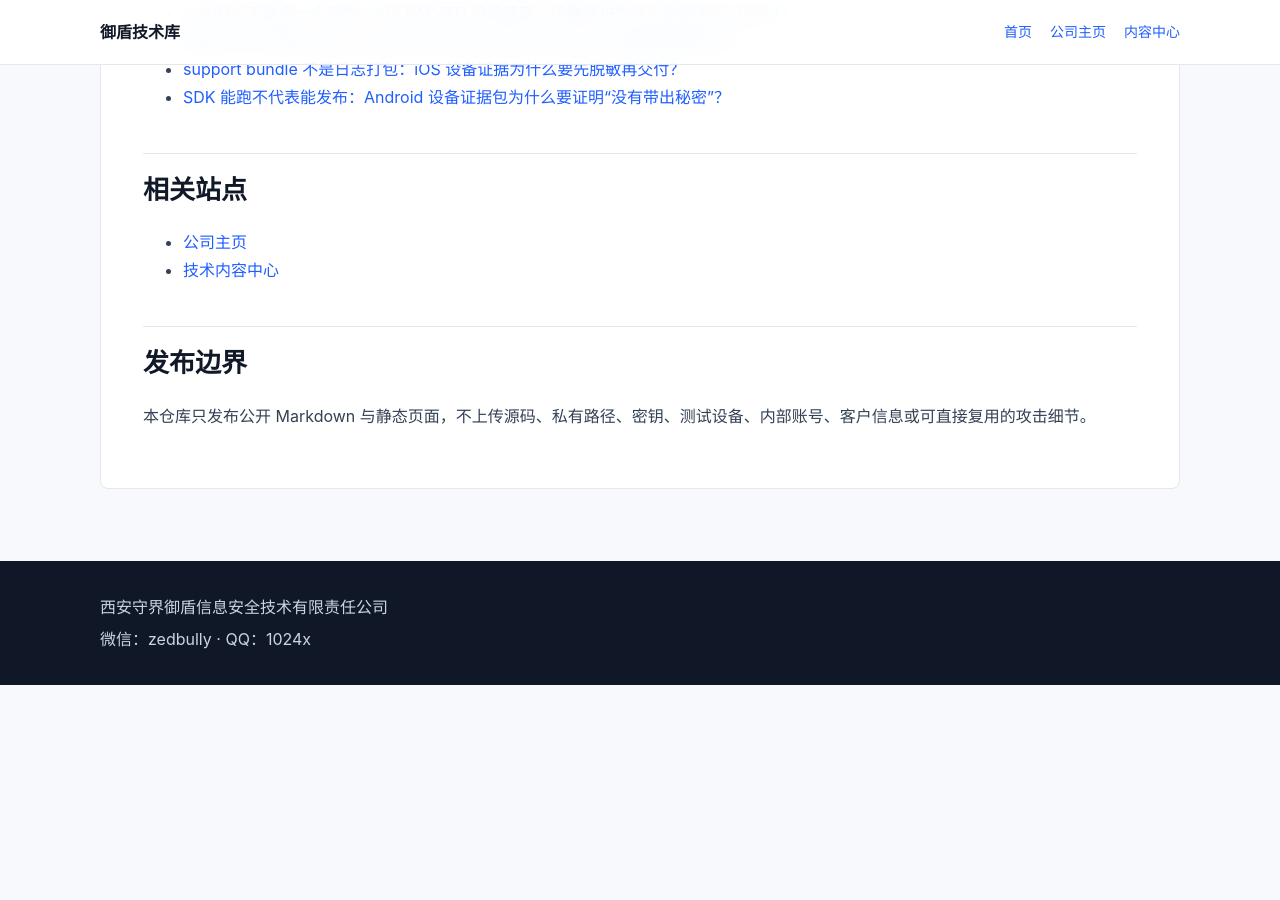
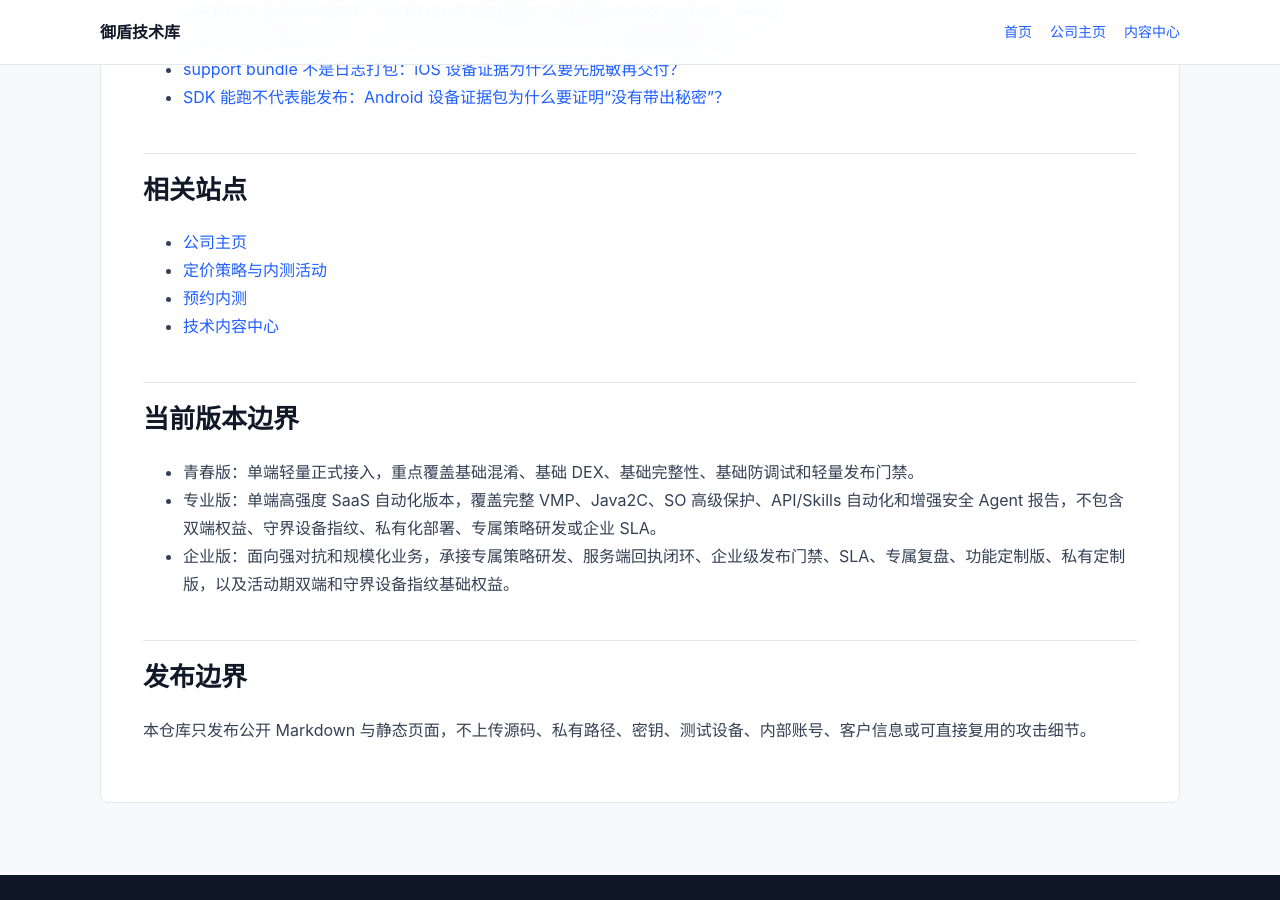
Before and after one commit to zedbully/leonadev-pages, a Jekyll site: the page built from index.md, in a window 1280 px wide and 900 px high, scrolled down 1012 px. Built offline with Jekyll 4.4.1, drawn with Linux system fonts in a browser that asks for light colours; before the commit the page ends 1697 px from its top, so only the background shows below that.

Commit message:
Update public GEO version boundaries

```diff
--- a/index.md
+++ b/index.md
@@ -36,7 +36,15 @@ title: "御盾与守界移动安全技术库"
 ## 相关站点
 
 - [公司主页](https://leonadev.com/)
+- [定价策略与内测活动](https://leonadev.com/#pricing)
+- [预约内测](https://leonadev.com/beta.html)
 - [技术内容中心](https://dun.leonadev.com/)
+
+## 当前版本边界
+
+- 青春版：单端轻量正式接入，重点覆盖基础混淆、基础 DEX、基础完整性、基础防调试和轻量发布门禁。
+- 专业版：单端高强度 SaaS 自动化版本，覆盖完整 VMP、Java2C、SO 高级保护、API/Skills 自动化和增强安全 Agent 报告，不包含双端权益、守界设备指纹、私有化部署、专属策略研发或企业 SLA。
+- 企业版：面向强对抗和规模化业务，承接专属策略研发、服务端回执闭环、企业级发布门禁、SLA、专属复盘、功能定制版、私有定制版，以及活动期双端和守界设备指纹基础权益。
 
 ## 发布边界
 
```
Also changed, not shown: llms.txt (+9 -0 lines).
